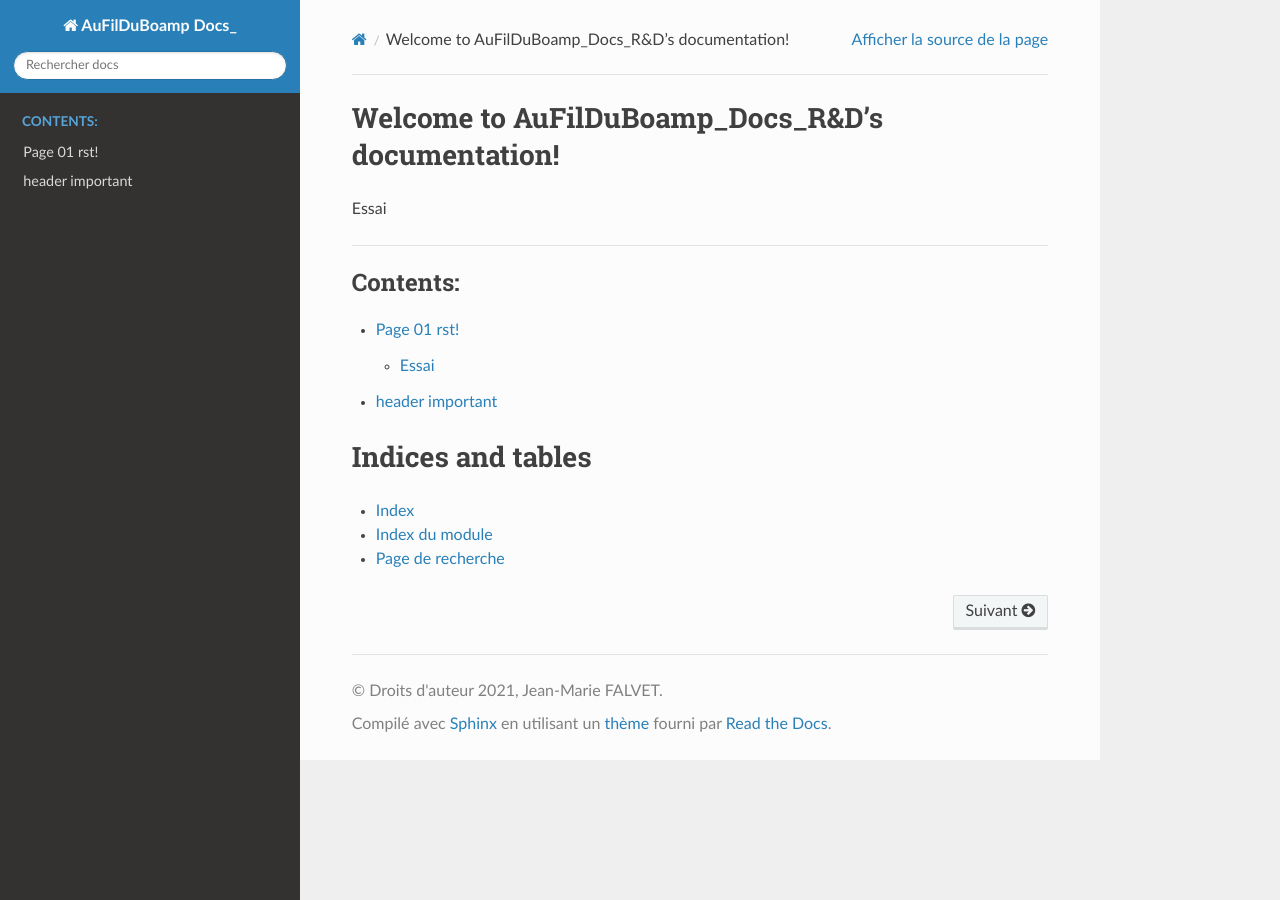
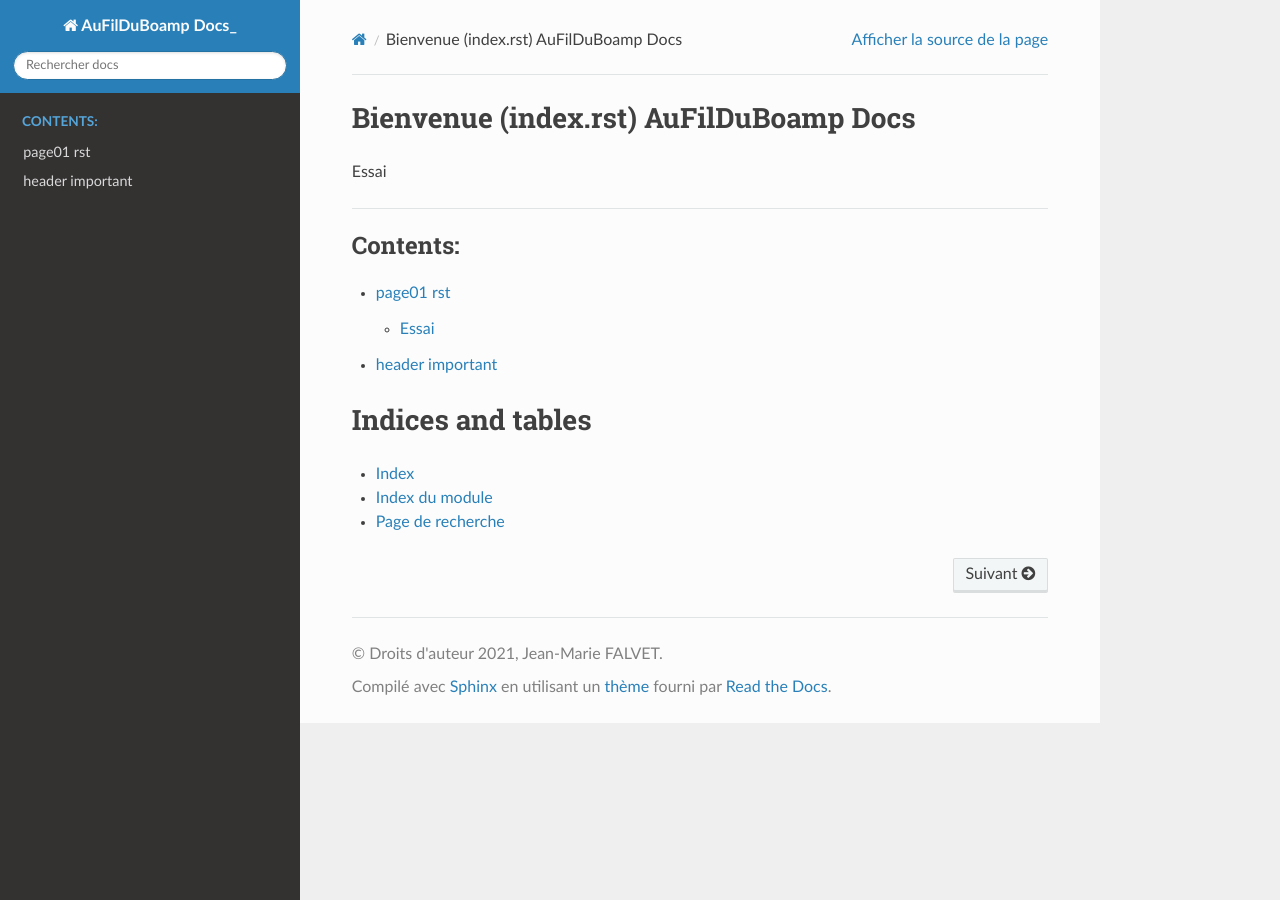
Before and after one commit to TrellixVulnTeam/AuFilDuBoamp_Docs_ZGVC, a Sphinx documentation site: the page built from docs/source/index.rst, in a window 1280 px wide. Built offline with Sphinx 7.4.7 and the Read the Docs theme 2.0.0, drawn with Linux system fonts in a browser that asks for light colours.

Commit message:
AuFilDuBoamp Docs

```diff
--- a/docs/source/index.rst
+++ b/docs/source/index.rst
@@ -3,7 +3,7 @@
    You can adapt this file completely to your liking, but it should at least
    contain the root `toctree` directive.
 
-Welcome to AuFilDuBoamp_Docs_R&D's documentation!
+Bienvenue (index.rst) AuFilDuBoamp Docs
 =================================================
 
 Essai
```
Also changed, not shown: docs/source/page01.rst (+2 -7 lines), 11 other files.
